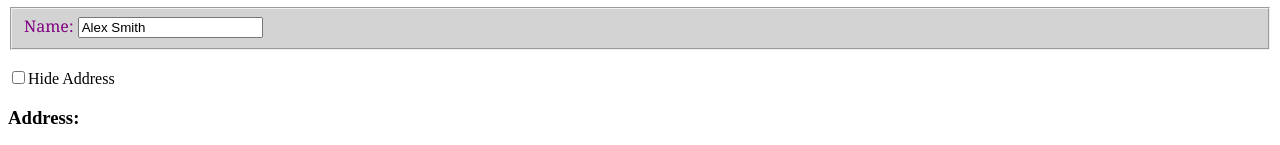
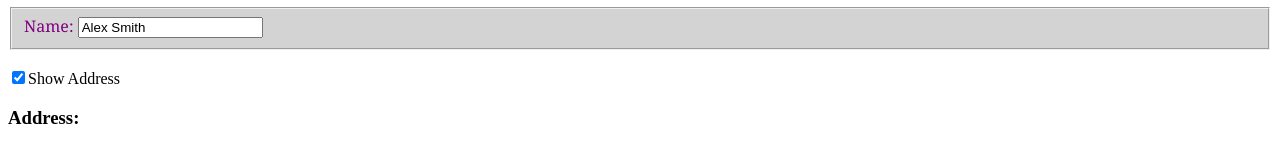
Before and after one commit to ZachParris/ps-Customer, an Angular app: page / in a window 1280 px wide. Shown: the part 251-396 px from the top of the page. Built offline with nearby package versions, Linux system fonts and the light colour scheme.

Commit message:
Finished list binding

```diff
--- a/src/app/app.component.html
+++ b/src/app/app.component.html
@@ -19,9 +19,9 @@
     </fieldset>
 
     <br>
-    <label><input type="checkbox" [(ngModel)]="hideAddress">Hide Address</label>
+    <label><input type="checkbox" [(ngModel)]="showAddress">Show Address</label>
 
-    <div [hidden]="hideAddress">
+    <div *ngIf="showAddress">
       <h3>Address:</h3>
       <fieldset>
         <label>
@@ -35,10 +35,7 @@
         <label><br/>
         State:
         <select [(ngModel)]="customer.address.state">
-          <option>California</option>
-          <option>Quebec</option>
-          <option>Jalisco</option>
-          <option>Illinois</option>
+          <option *ngFor="let state of states">{{state}}</option>
         </select>
       </label>
         <label><br/>
--- a/src/app/app.component.ts
+++ b/src/app/app.component.ts
@@ -11,6 +11,7 @@ import { Customer } from './model';
 
 export class AppComponent  {
   regions = ['West', 'East', 'North', 'South', 'Midwest'];
+  states = ["California", "Quebec", "Jalisco", "Illinois"]
 
   customers: Customer[] = [
     {
@@ -58,5 +59,5 @@ export class AppComponent  {
   customer: Customer = this.customers[0];
 
 
-  hideAddress = false;
+  showAddress = true;
 }
```
